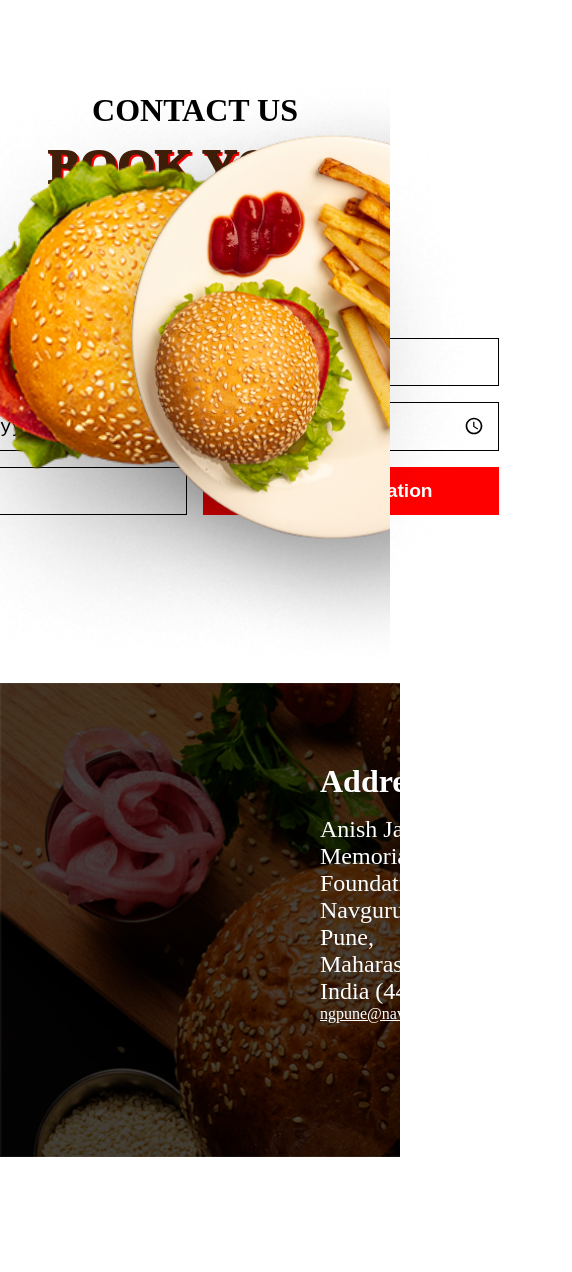
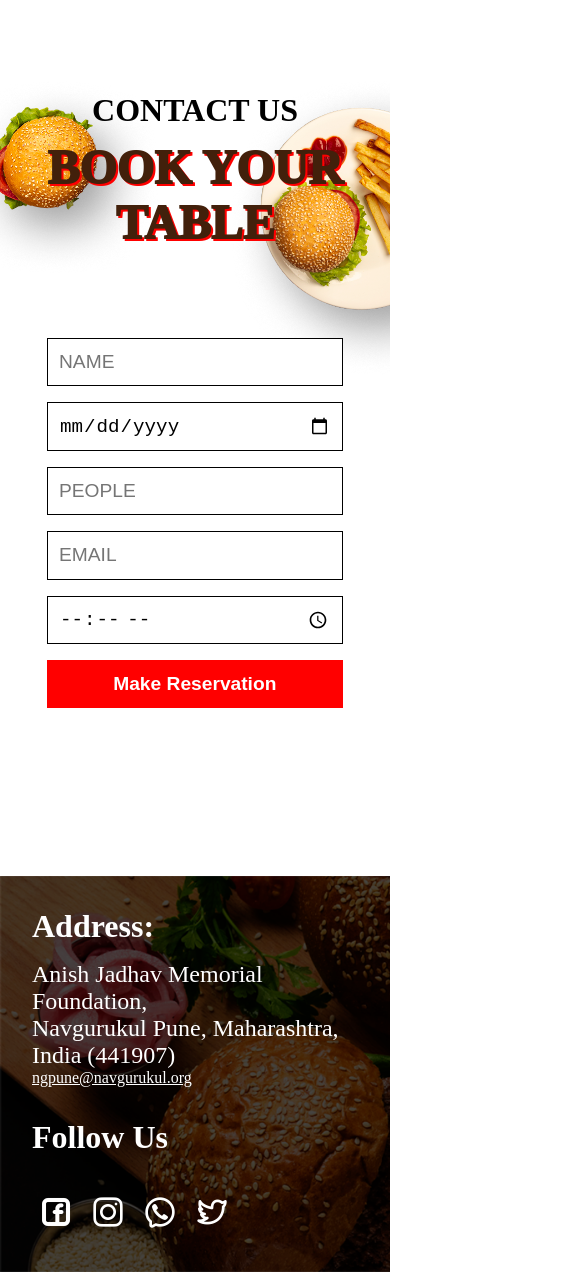
Before and after one commit to priyapatel2k6/contact-us, a plain HTML site: page index.html in a window 390 px wide. Shown: the whole page, 572 px wide, since content can reach past the window. Before the commit the page ends 1157 px from the top, so only its background shows below. Drawn offline with Linux system fonts and the light colour scheme.

Commit message:
responsive

```diff
--- a/style.css
+++ b/style.css
@@ -88,3 +88,22 @@ input{
     margin-bottom: 2rem;
     font-size: 2rem;
 }
+@media screen and (max-width: 800px) {
+    .img1{
+        z-index: -1;
+        width: 10rem
+    }
+    .img2{
+        z-index: -1;
+        width: 10rem;
+    }
+    .form{
+        flex-direction: column;
+        align-items: center;
+    }
+    .footer{
+        padding: 2rem;
+        flex-direction: column;
+        gap: 2rem;
+    }
+}
```
